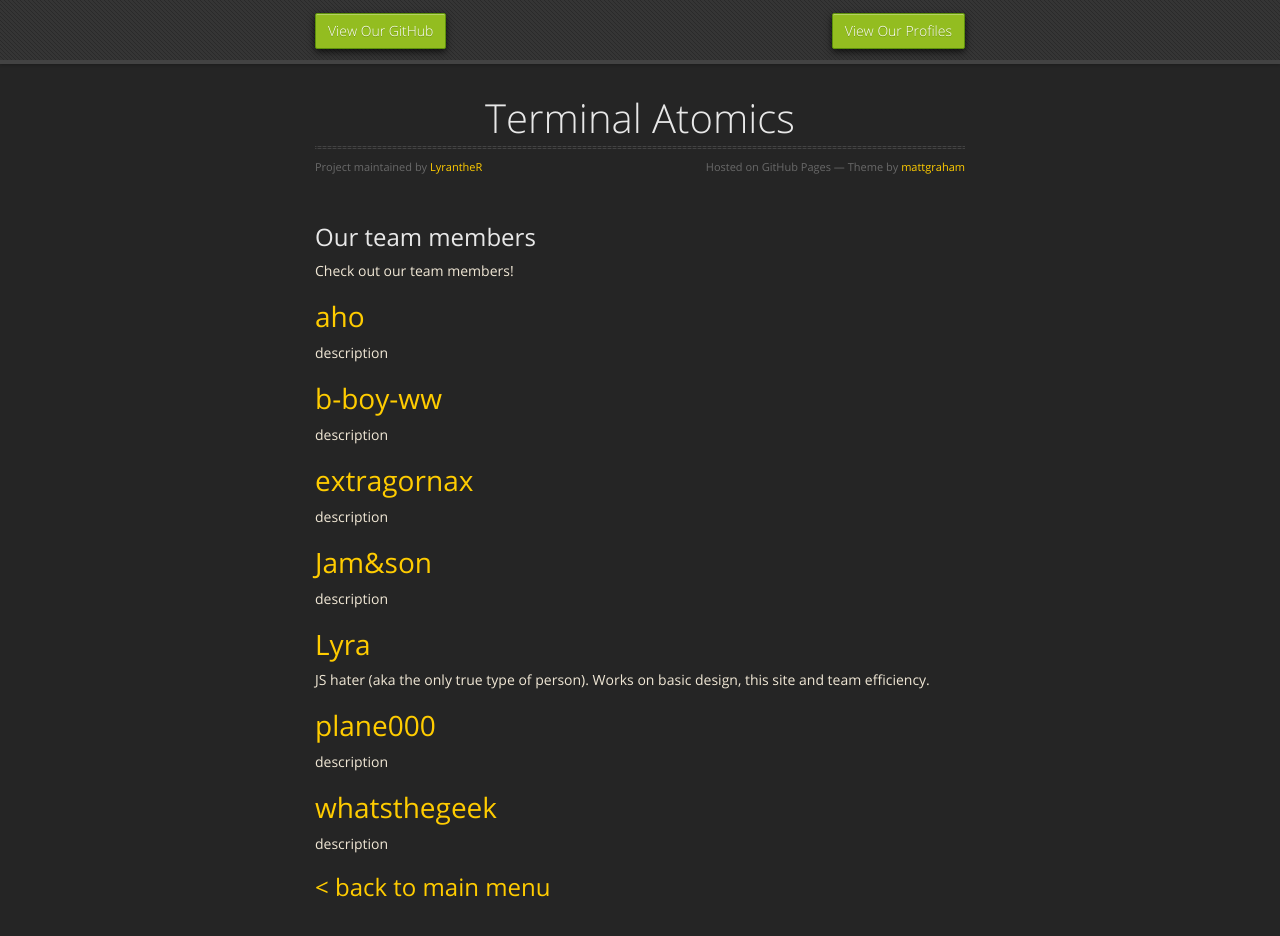
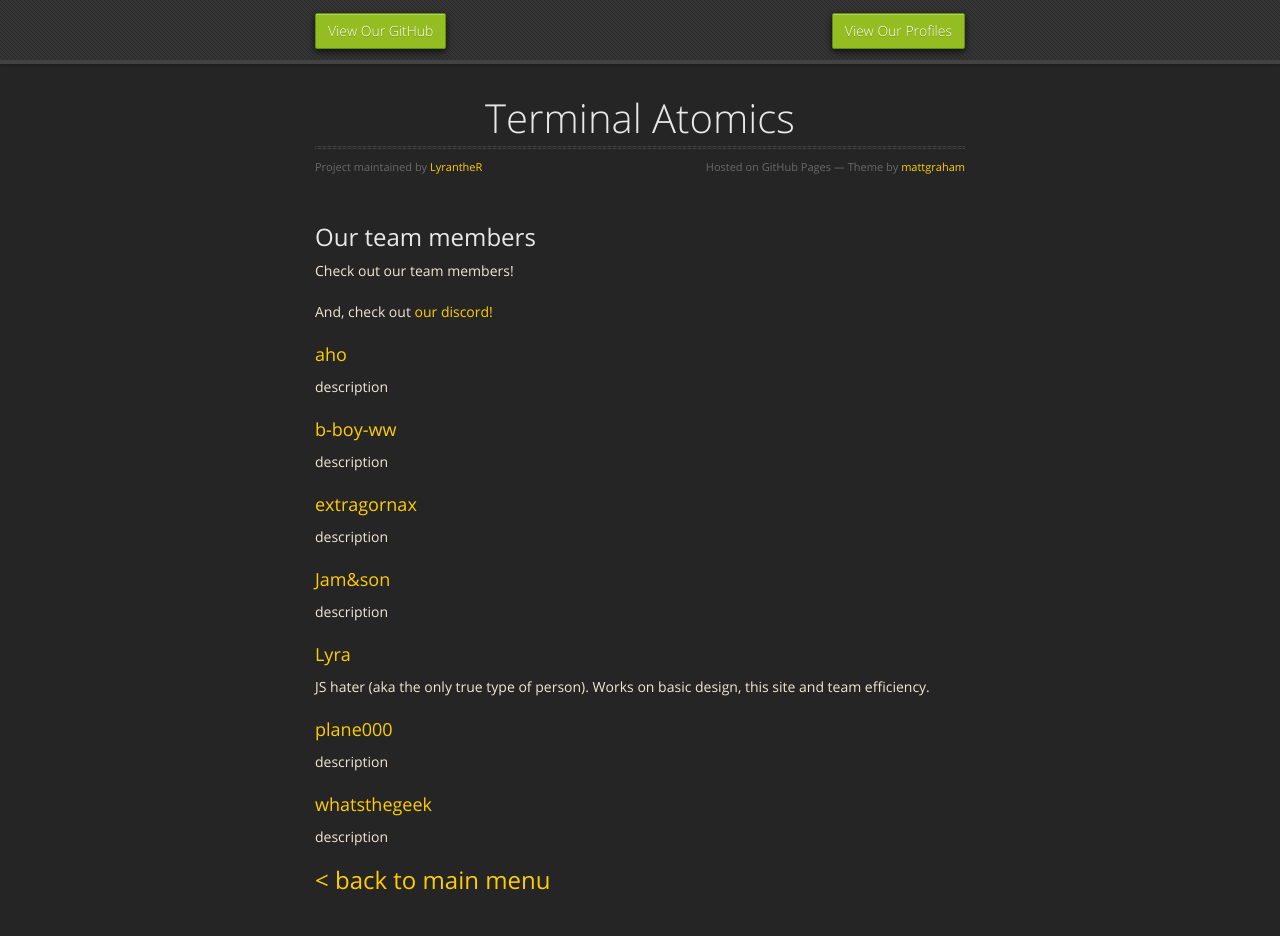
Before and after one commit to terminal-atomics/old-site, a Jekyll site: the page built from members.md, in a window 1280 px wide and 1000 px high. Shown: the top 936 px of the window. Built offline with Jekyll 4.4.1, drawn with Linux system fonts in a browser that asks for light colours; our own code applies the rules of GitHub Pages for plain Markdown files.

Commit message:
header editing

```diff
--- a/members.md
+++ b/members.md
@@ -6,31 +6,35 @@ layout: default
 
 Check out our team members!
 
-# [aho](https://github.com/ahoZiorce)
+And, check out [our discord!]( https://discord.gg/PMRsAva)
+
+
+
+### [aho](https://github.com/ahoZiorce)
 
 description
 
-# [b-boy-ww](https://github.com/b-boy-ww)
+### [b-boy-ww](https://github.com/b-boy-ww)
 
 description
 
-# [extragornax](https://github.com/extragornax)
+### [extragornax](https://github.com/extragornax)
 
 description
 
-# [Jam&son](https://github.com/Captainjamason)
+### [Jam&son](https://github.com/Captainjamason)
 
 description
 
-# [Lyra](https://github.com/LyrantheR)
+### [Lyra](https://github.com/LyrantheR)
 
 JS hater (aka the only true type of person). Works on basic design, this site and team efficiency.
 
-# [plane000](https://github.com/plane000)
+### [plane000](https://github.com/plane000)
 
 description
 
-# [whatsthegeek](https://github.com/AlexandreRouma)
+### [whatsthegeek](https://github.com/AlexandreRouma)
 
 description
 
```
Also changed, not shown: index.md (+1 -1 lines).
